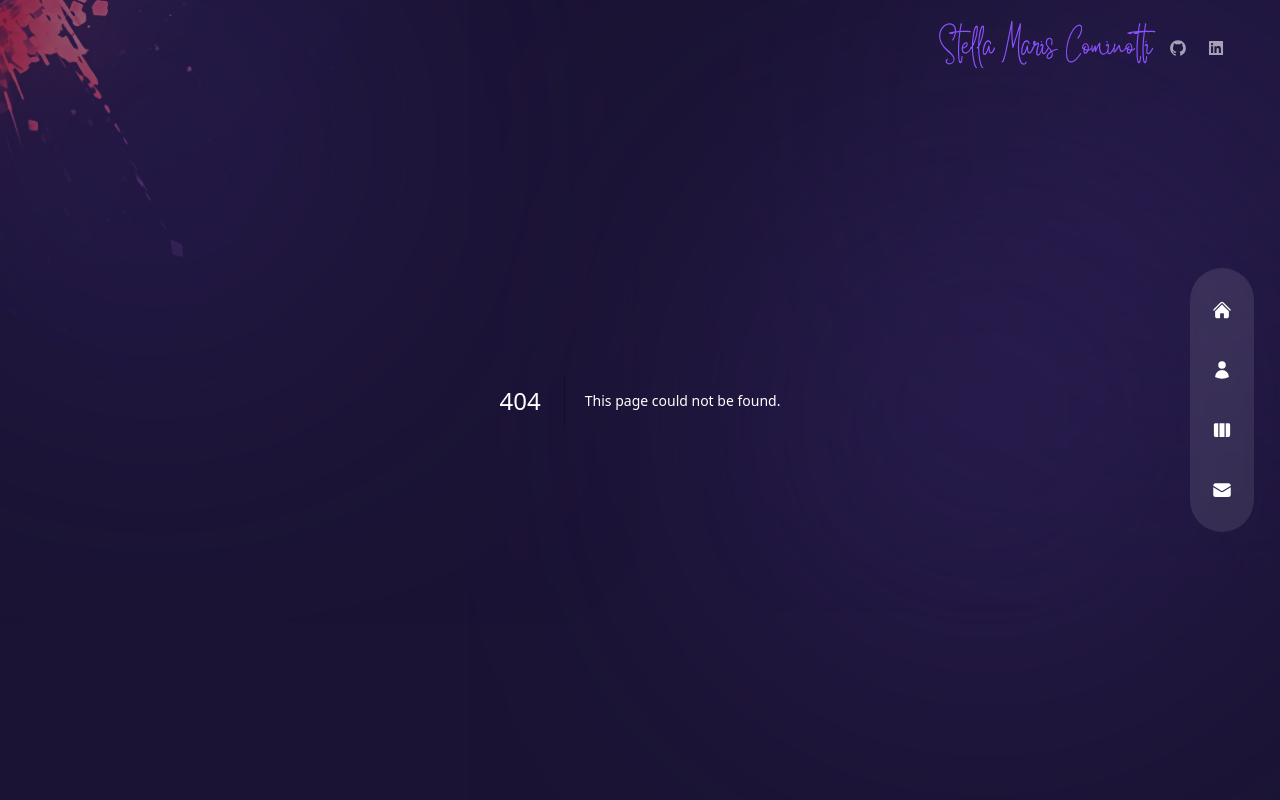
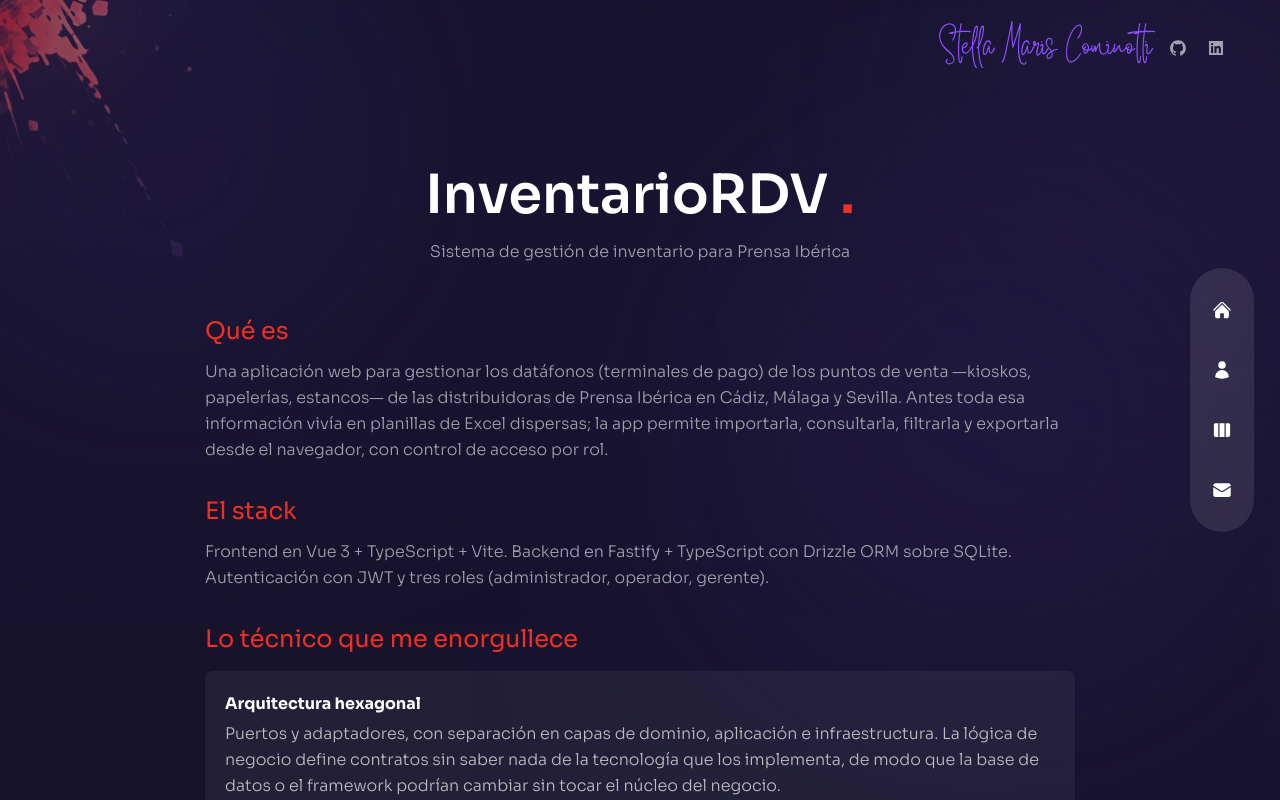
Before and after one commit to SMCominotti/Portfolio, a Next.js app: page /inventariordv in a window 1280 px wide. Before the commit this address had no page. Built offline with nearby package versions, Linux system fonts and the light colour scheme.

Commit message:
feat: añadir caso de estudio de InventarioRDV al portfolio y actualizar textos de home y about

```diff
--- a/components/WorkSlider.js
+++ b/components/WorkSlider.js
@@ -6,6 +6,7 @@
 
 const workSlider = {
   slides: [
+    { title: "InventarioRDV — Prensa Ibérica", path: "/inventariordv.png", url: "/inventariordv" },
     { title: "TiendaVue", path: "/9.png", url: "https://smcominotti.github.io/tiendaVue/" },
     { title: "Presupuesto Familiar", path: "/8.png", url: "https://mododemopresupuestofamiliar.netlify.app/" },
     { title: "Presupuesto", path: "/1.png", url: "https://planillapresupuesto.netlify.app/" },
@@ -46,10 +47,12 @@
               <Image src={image.path} fill style={{ objectFit: "contain" }} alt={image.title} />
               <div className="absolute inset-0 bg-gradient-to-l from-transparent via-[#e838cc] to-[#4a22bd] opacity-0 group-hover:opacity-80 transition-all duration-700"></div>
               <div className="absolute bottom-0 translate-y-full group-hover:-translate-y-10 group-hover:xl:-translate-y-20 transition-all duration-300 md:group-hover:-translate-y-20">
-                <a href={image.url} target="_blank" rel="noopener noreferrer">
+                <a href={image.url} target={image.url.startsWith("/") ? "_self" : "_blank"} rel="noopener noreferrer">
                   <div className="flex items-center gap-x-2 text-[13px] tracking-[0.2em]">
                     <div>VER</div>
-                    <div className="translate-y-[500%] group-hover:translate-y-0 transition-all duration-300 delay-150">PROYECTO</div>
+                    <div className="translate-y-[500%] group-hover:translate-y-0 transition-all duration-300 delay-150">
+                      {image.url.startsWith("/") ? "DETALLE" : "PROYECTO"}
+                    </div>
                   </div>
                 </a>
               </div>
--- a/pages/about/index.js
+++ b/pages/about/index.js
@@ -12,17 +12,22 @@
       {
         title: "Backend:",
         description:
-          "Node.js, Express, C#, REST API, ASP.NET, MVC, autenticación, validación y manejo de errores.",
+          "Node.js, Express, Fastify, C#, REST API, ASP.NET, MVC, JWT, Zod, autenticación, validación y manejo de errores.",
       },
       {
         title: "Bases de datos:",
         description:
-          "SQL Server, PostgreSQL, MySQL, Sequelize, Prisma, Amazon Aurora, Amazon RDS.",
+          "SQL Server, PostgreSQL, MySQL, SQLite, Drizzle ORM, Sequelize, Prisma, Amazon Aurora, Amazon RDS.",
       },
       {
         title: "DevOps/Cloud:",
         description:
           "AWS (EC2, S3, RDS, CloudFront, Route 53, Lambda, IAM, VPC, Load Balancer, Auto Scaling, ACM, Secrets Manager), Firebase, Cloudinary, Git, GitHub, GitFlow.",
+      },
+      {
+        title: "Testing:",
+        description:
+          "Vitest (tests unitarios y de integración), Playwright (tests end-to-end).",
       },
       {
         title: "Diseño/UX:",
@@ -193,10 +198,10 @@
             className="max-w-[500px] mx-auto xl:mx-0 mb-6 xl:mb-12 px-2 xl:px-0 xl:ml-4"
           >
             Mi formación incluye un bootcamp intensivo de más de 800 horas con foco en
-            desarrollo Front-end, más de 210 horas de diseño UX/UI, y actualmente estoy
-            cursando un Grado Superior en Desarrollo de Aplicaciones Web (DAW) —
-            con prácticas en empresa desde marzo 2026.
-      <br />
+            desarrollo Front-end, más de 210 horas de diseño UX/UI, y un Grado Superior en Desarrollo de Aplicaciones Web (DAW),
+            con prácticas en empresa desde marzo 2026. — donde desarrollé una aplicación full stack real
+            con arquitectura por capas y testing automatizado.
+            <br />
             Me muevo bien en entornos de cambio, aprendo rápido y disfruto resolver
             problemas. Soy automotivada, orientada a resultados, empática y curiosa.
           </motion.p>
@@ -238,10 +243,10 @@
                   key={`about_${index}`}
                   className="flex flex-col md:flex-row max-w-max gap-x-2 items-start text-white/60"
                 >
-                  <div className="flex items-center mb-2 md:mb-0">
-                    <div className="font-light mr-2">{item.title}</div>
+                 <div className="flex flex-col md:flex-row md:items-start mb-2 md:mb-0">
+                    <div className="font-light mr-2 md:w-[140px] md:flex-shrink-0 text-left">{item.title}</div>
 
-                    <div className="max-w-[500px] mx-auto xl:mx-0 mb-2 xl:mb-4 px-2 xl:px-0 xl:ml-4 text-sm md:text-base text-justify mt-4 overflow-auto">
+                    <div className="max-w-[500px] mb-2 text-sm md:text-base text-justify md:mt-0 mt-1 overflow-auto">
                       {item.description}
                     </div>
 
--- a/pages/index.js
+++ b/pages/index.js
@@ -16,8 +16,8 @@
 animate="show"
 exit="hidden"
 className="h1 mt-1 xl:mt-0 text-2xl md:text-5xl lg:text-4xl xl:text-6xl text-center xl:text-left xl:ml-[-70px]">
-El arte de transformar ideas <br /> en{" "}
-<span className="text-accent">Experiencias Digitales </span>
+Construyo aplicaciones web <br /> que{" "}
+<span className="text-accent">funcionan y perduran</span>
 </motion.h1>
 <motion.p
 variants={fadeIn("down", 0.3)}
@@ -25,6 +25,14 @@
 animate="show"
 exit="hidden"
 className="max-w-2xl xl:max-w-3xl mx-auto xl:mx-0 mb-2 xl:mb-2 xl:ml-[-70px] md:text-left">
+Desarrolladora full stack. Me importa tanto que la app
+funcione como la forma en que está construida por dentro: código
+ordenado, arquitectura pensada para crecer y buenas prácticas que la
+hacen mantenible en el tiempo.
+<br />
+Vengo del diseño y la experiencia de usuario, así que cuido también
+que lo que construyo sea intuitivo y agradable de usar.
+<br />
 Mi pasión por el detalle impulsa cada línea de código y cada
 elemento visual — donde la estética y la funcionalidad se
 encuentran para crear experiencias que el usuario simplemente siente.
--- /dev/null
+++ b/pages/inventariordv/index.js
@@ -0,0 +1,134 @@
+const InventarioRDV = () => {
+  return (
+    <div className="h-full overflow-y-auto bg-primary/30 pt-40 pb-32 px-4">
+      <div className="container mx-auto max-w-[900px]">
+
+        {/* Título */}
+        <h2 className="h2 text-center mb-2">
+          InventarioRDV <span className="text-accent">.</span>
+        </h2>
+        <p className="text-center mb-12 text-white/60">
+          Sistema de gestión de inventario para Prensa Ibérica
+        </p>
+
+        {/* Qué es */}
+        <h3 className="text-2xl text-accent mb-3">Qué es</h3>
+        <p className="mb-8 leading-relaxed">
+          Una aplicación web para gestionar los datáfonos (terminales de pago)
+          de los puntos de venta —kioskos, papelerías, estancos— de las
+          distribuidoras de Prensa Ibérica en Cádiz, Málaga y Sevilla. Antes
+          toda esa información vivía en planillas de Excel dispersas; la app
+          permite importarla, consultarla, filtrarla y exportarla desde el
+          navegador, con control de acceso por rol.
+        </p>
+
+        {/* El stack */}
+        <h3 className="text-2xl text-accent mb-3">El stack</h3>
+        <p className="mb-8 leading-relaxed">
+          Frontend en Vue 3 + TypeScript + Vite. Backend en Fastify +
+          TypeScript con Drizzle ORM sobre SQLite. Autenticación con JWT y tres
+          roles (administrador, operador, gerente).
+        </p>
+
+        {/* Lo técnico */}
+        <h3 className="text-2xl text-accent mb-4">Lo técnico que me enorgullece</h3>
+        <div className="flex flex-col gap-4 mb-8">
+
+          <div className="bg-white/5 rounded-lg p-5">
+            <h4 className="font-bold mb-1">Arquitectura hexagonal</h4>
+            <p className="text-white/70 leading-relaxed">
+              Puertos y adaptadores, con separación en capas de dominio,
+              aplicación e infraestructura. La lógica de negocio define
+              contratos sin saber nada de la tecnología que los implementa, de
+              modo que la base de datos o el framework podrían cambiar sin tocar
+              el núcleo del negocio.
+            </p>
+          </div>
+
+          <div className="bg-white/5 rounded-lg p-5">
+            <h4 className="font-bold mb-1">Principios SOLID</h4>
+            <p className="text-white/70 leading-relaxed">
+              Aplicados en decisiones concretas. El principio Open/Closed lo
+              resolví con el patrón Visitor en la importación: si llega un nuevo
+              formato de Excel, se agrega un perfil nuevo sin tocar el código que
+              ya funciona. Lo mismo en los filtros, que se cargan dinámicamente
+              desde la base de datos en vez de estar fijos en el código.
+            </p>
+          </div>
+
+          <div className="bg-white/5 rounded-lg p-5">
+            <h4 className="font-bold mb-1">Validación con Zod</h4>
+            <p className="text-white/70 leading-relaxed">
+              En la frontera del backend, como última barrera antes de
+              persistir: ningún dato entra a la base sin validarse, aunque el
+              formulario del frontend se saltee.
+            </p>
+          </div>
+
+          <div className="bg-white/5 rounded-lg p-5">
+            <h4 className="font-bold mb-1">Auditoría de cambios</h4>
+            <p className="text-white/70 leading-relaxed">
+              Una tabla dedicada registra quién modificó cada punto de venta, qué
+              campos cambiaron, los valores anteriores y nuevos, y cuándo.
+              Trazabilidad pensada para un sistema real.
+            </p>
+          </div>
+
+          <div className="bg-white/5 rounded-lg p-5">
+            <h4 className="font-bold mb-1">Paginación en el backend</h4>
+            <p className="text-white/70 leading-relaxed">
+              En lugar de cargar todos los registros en el navegador y filtrar
+              ahí, el frontend pide al backend solo la página que necesita, con
+              los filtros y totales calculados sobre el dataset completo. Una
+              decisión de rendimiento pensada para escalar.
+            </p>
+          </div>
+
+          <div className="bg-white/5 rounded-lg p-5">
+            <h4 className="font-bold mb-1">Control de acceso por rol en dos capas</h4>
+            <p className="text-white/70 leading-relaxed">
+              El frontend oculta las acciones que un rol no puede usar y el
+              backend las bloquea de verdad. Defensa en capas: el front por
+              comodidad, el back por seguridad.
+            </p>
+          </div>
+
+          <div className="bg-white/5 rounded-lg p-5">
+            <h4 className="font-bold mb-1">Tres niveles de testing</h4>
+            <p className="text-white/70 leading-relaxed">
+              92 tests unitarios y de integración con Vitest (con base de datos
+              real), más 9 tests end-to-end con Playwright sobre Chromium.
+            </p>
+          </div>
+
+        </div>
+
+        {/* Qué aprendí */}
+        <h3 className="text-2xl text-accent mb-3">Qué aprendí</h3>
+        <p className="mb-10 leading-relaxed">
+          A pensar en arquitectura escalable y no solo en "que funcione", a
+          trabajar con datos reales de un cliente respetando su
+          confidencialidad, y a sostener buenas prácticas —tests, control de
+          versiones, documentación— durante meses de desarrollo continuo.
+        </p>
+
+        {/* Nota de confidencialidad */}
+        <div className="bg-accent/10 border border-accent/30 rounded-lg p-5 mb-8">
+          <p className="text-white/80 leading-relaxed">
+            <span className="font-bold">Sobre el código:</span> al tratarse de
+            un proyecto con datos reales de un cliente, el repositorio es privado
+            y las capturas no muestran información sensible.
+          </p>
+        </div>
+
+        {/* Botón volver */}
+        <div className="text-center">
+          <a href="/work" className="inline-block px-6 py-3 rounded-full bg-accent text-white hover:bg-accent/80 transition-all">← Volver a proyectos</a>
+        </div>
+
+      </div>
+    </div>
+  );
+};
+
+export default InventarioRDV;
```
Also changed, not shown: public/inventariordv.png (added).
